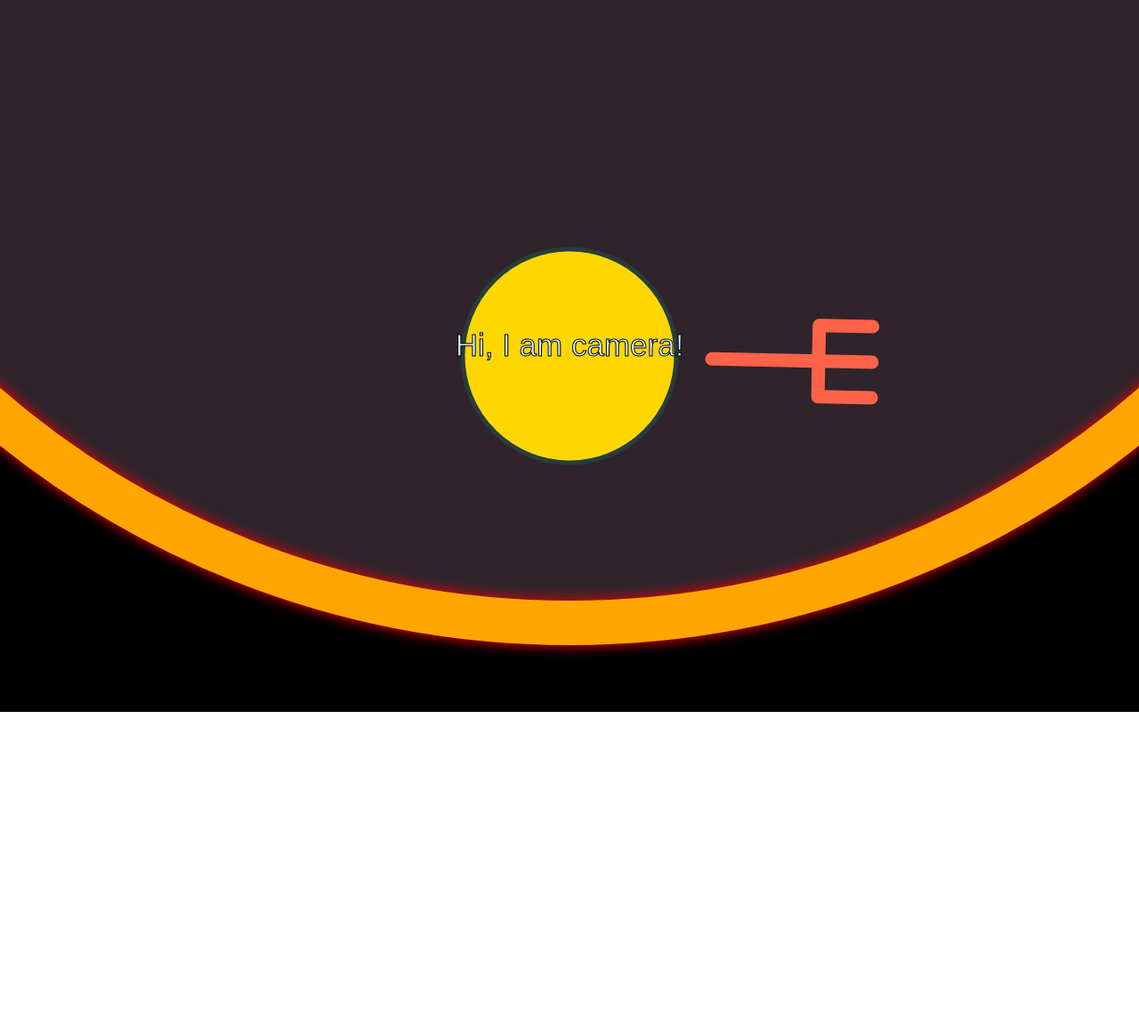
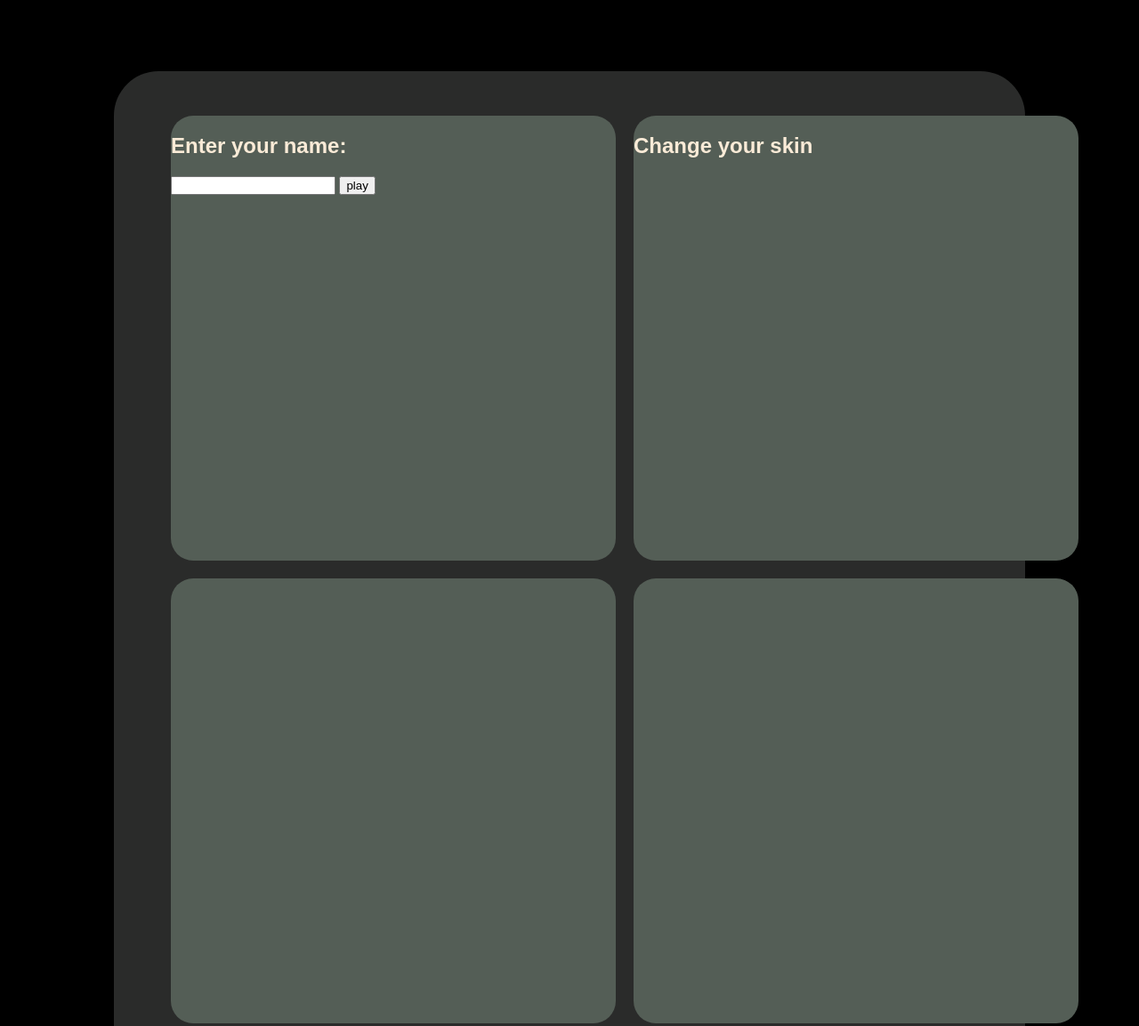
Before and after one commit to CTAC-Saint-Peterburg/Clear-Canvas, a plain HTML site: page index.html in a window 1280 px wide. Shown: the top 1153 px of the page at 89% size. Before the commit the page ends 804 px from the top, so only its background shows below. Drawn offline with Linux system fonts and the light colour scheme; animation ran at ten frames a second.

Commit message:
add some css

```diff
--- a/index.html
+++ b/index.html
@@ -4,11 +4,28 @@
     <head>
         <meta charset="utf-8" />
         <title>ClearCanvas</title>
+        <link rel="stylesheet" href="style.css">
     </head>
-    <body style="margin: 0px;">
-        <canvas id="canvas"></canvas>
+    <body>
+        <canvas id="canvas" style="display: none;"></canvas>
         <script src="SampleFucntions.js"></script>
         <script src="SampleClasses.js"></script>
         <script src="ClearCanvas.js"></script>
+        <div class="main_div">
+            <div class="middle_div">
+                <div class="play_div">
+                    <h2>Enter your name:</h2>
+                    <input type="text" maxlength="14">
+                    <button onclick="canvas.style.display = ''">play</button>
+                </div>
+                <div class="customization_div">
+                    <h2>Change your skin</h2>
+                </div>
+                <div class="leaderboard_div">
+                </div>
+                <div class="shop_div"></div>
+                <div class="info_div"></div>
+            </div>
+        </div>
     </body>
 </html>
--- /dev/null
+++ b/style.css
@@ -0,0 +1,61 @@
+body {
+    margin: 0;
+    background-color: black;
+    font-family: Arial;
+    color: antiquewhite;
+}
+.main_div {
+    position: relative;
+    margin:0 auto;
+    top: 10vh;
+    width: 80vw;
+    height: 1200px;
+    background-color: #2a2b2a;
+    border-radius: 50px;
+}
+.middle_div {
+    position: relative;
+    display: grid;
+    top: 50px;
+    left: 5vw;
+    grid-template-columns: repeat(auto-fill, 500px);
+    grid-template-rows: 500px;
+    gap: 20px;
+    width: 100%;
+    height: 90%;
+}
+.play_div {
+    position: relative;
+    width: 500px;
+    height: 500px;
+    background-color: #545e56;
+    border-radius: 25px;
+}
+.customization_div {
+    position: relative;
+    width: 500px;
+    height: 500px;
+    background-color: #545e56;
+    border-radius: 25px;
+}
+.leaderboard_div {
+    position: relative;
+    width: 500px;
+    height: 500px;
+    background-color: #545e56;
+    border-radius: 25px;
+}
+.shop_div {
+    position: relative;
+    width: 500px;
+    height: 500px;
+    background-color: #545e56;
+    border-radius: 25px;
+}
+.info_div {
+    position: relative;
+    width: 500px;
+    height: 500px;
+    background-color: #545e56;
+    border-radius: 25px;
+}
```
